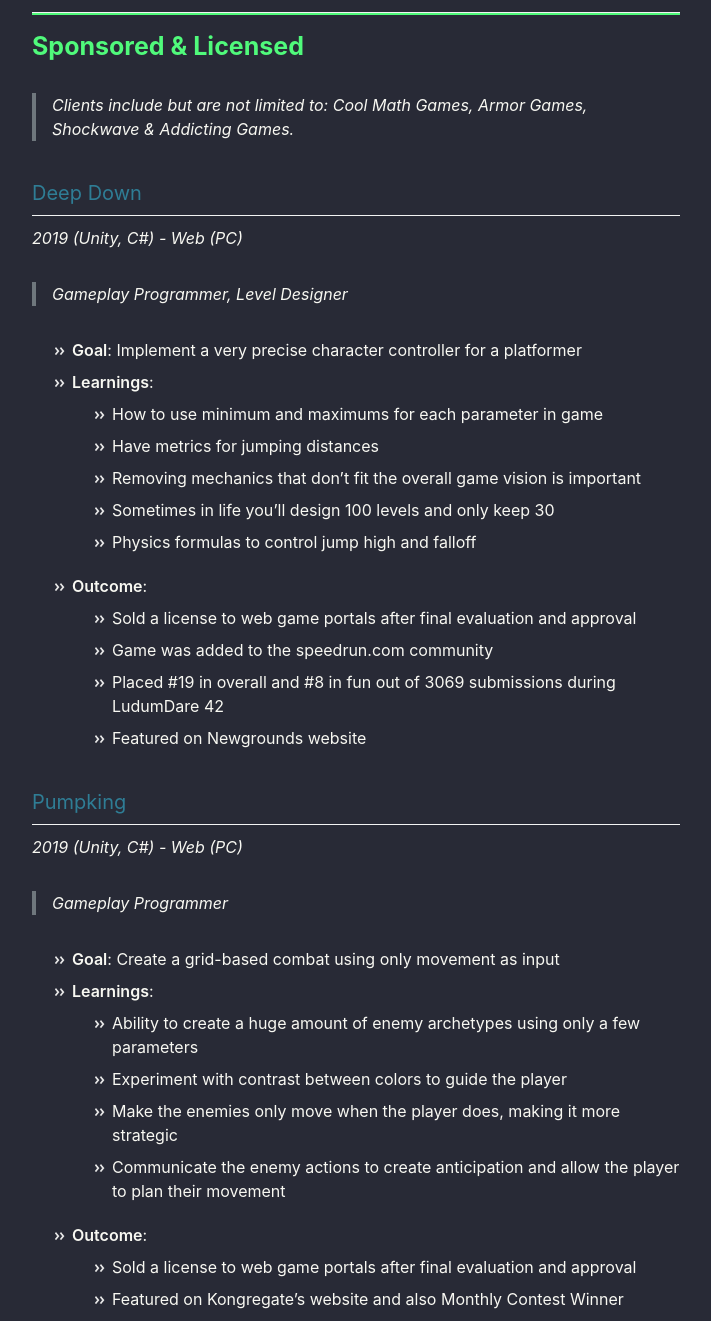
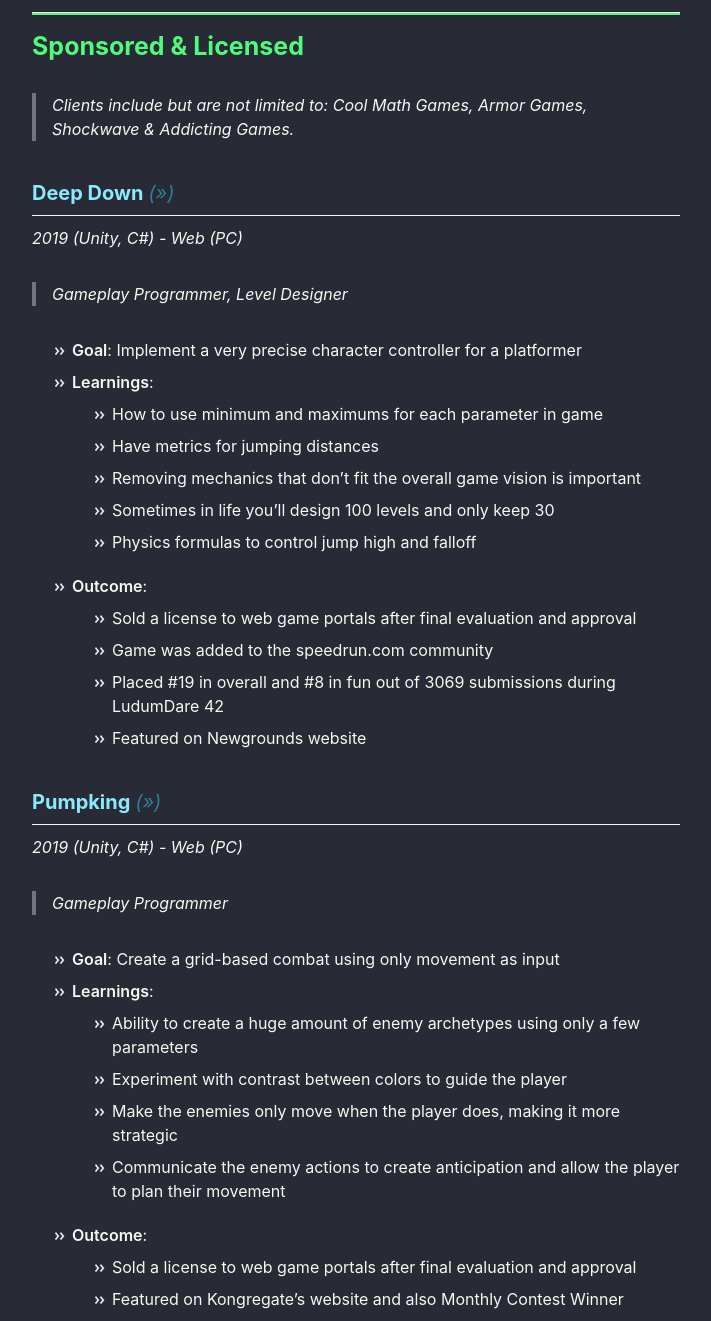
Before and after one commit to nyunesu/nyunesu.github.io, a Jekyll site: the page built from _pages/games.md, in a window 1280 px wide and 1400 px high, scrolled down 630 px, cut to the strip 79-1400 px from the top of the window. Shown: the whole strip, without its empty margins (284-995 px from the left). Built offline with Jekyll 4.4.1, drawn with Linux system fonts in a browser that asks for light colours; cached includes are drawn as plain includes; some of the changed text lies outside the part shown.

Commit message:
Hyperlink Update

```diff
--- a/_pages/games.md
+++ b/_pages/games.md
@@ -11,15 +11,13 @@ permalink: /games/
 
 ----
 
-
-
 # Sponsored & Licensed
 
 > Clients include but are not limited to: Cool Math Games, Armor Games, Shockwave & Addicting Games.
 
 
 
-## **[Deep Down](https://www.newgrounds.com/portal/view/717886)**
+## Deep Down *[(>>)](https://www.newgrounds.com/portal/view/717886)*
 
 *2019 (Unity, C#) - Web (PC)*
 > Gameplay Programmer, Level Designer
@@ -39,10 +37,9 @@ permalink: /games/
 
 
 
-## **[Pumpking](https://www.newgrounds.com/portal/view/741448)**
+## Pumpking *[(>>)](https://www.newgrounds.com/portal/view/741448)*
 
 *2019 (Unity, C#) - Web (PC)*
-
 > Gameplay Programmer
 
 - **Goal**: Create a grid-based combat using only movement as input
@@ -58,10 +55,9 @@ permalink: /games/
 
 
 
-## **[Unnamed Chick Game](https://www.newgrounds.com/portal/view/739986)**
+## Unnamed Chick Game *[(>>)](https://www.newgrounds.com/portal/view/739986)*
 
 *2019 (Unity, C#) - Web (PC)*
-
 > Solo
 
 - **Goal**: Find an interesting way to twist a platformer game by removing one of its core elements: the ability to jump *(freely)*
@@ -76,7 +72,7 @@ permalink: /games/
 
 
 
-## **[Generator](https://nyunesu.itch.io/generator)**
+## Generator *[(>>)](https://nyunesu.itch.io/generator)*
 
 *2019 (Unity, C#) - Web (PC)*
 > Solo
@@ -115,7 +112,7 @@ permalink: /games/
 
 
 
-## **[Snek](https://nyunesu.itch.io/snek)**
+## Snek *[(>>)](https://nyunesu.itch.io/snek)*
 
 *2020 (Unity, C#) - Web (PC)*
 > UX Designer, Gameplay Programmer
@@ -130,7 +127,7 @@ permalink: /games/
 
 
 
-## **[Block Rise](https://github.com/nyunesu/block-rise/releases/latest)**
+## Block Rise *[(>>)](https://github.com/nyunesu/block-rise/releases/latest)*
 
 *2020 (Unity, C#) - Mobile (Android)*
 > Solo
@@ -148,7 +145,7 @@ permalink: /games/
 
 
 
-## **[This Cannon Is Mine](https://youtu.be/1EakJTB7yOY)**
+## This Cannon Is Mine *[(>>)](https://youtu.be/1EakJTB7yOY)*
 
 *2020 (Unity, C#) - Windows (PC)*
 > Solo
@@ -165,7 +162,7 @@ permalink: /games/
 
 
 
-## **[Nameless Archer Prototype](https://streamable.com/zicf0d)**
+## Nameless Archer Prototype *[(>>)](https://streamable.com/zicf0d)*
 
 *2020 (Unity, C#)*
 > Solo
@@ -181,7 +178,7 @@ permalink: /games/
 
 
 
-## **[CockaTune](https://nyunesu.itch.io/cockatune)**
+## CockaTune *[(>>)](https://nyunesu.itch.io/cockatune)*
 
 *2020 (Unity, C#) - Web & Windows (PC)*
 > Gameplay Programmer
@@ -195,7 +192,7 @@ permalink: /games/
 
 
 
-## **[Snetris](https://twitter.com/nyunesu/status/1048719578086477825)**
+## Snetris *[(>>)](https://twitter.com/nyunesu/status/1048719578086477825)*
 
 *2020 (Unity, C#)*
 > Solo
@@ -211,7 +208,7 @@ permalink: /games/
 
 
 
-## **[Coddiwomple](https://streamable.com/6rh0kr)**
+## Coddiwomple *[(>>)](https://streamable.com/6rh0kr)*
 
 *2020 (Unity, C#) - Windows (PC)*
 > Solo
@@ -227,7 +224,7 @@ permalink: /games/
 
 
 
-## **[Project: Hook](https://www.newgrounds.com/projects/games/1429932/preview)**
+## Project: Hook *[(>>)](https://www.newgrounds.com/projects/games/1429932/preview)*
 
 *2018 (Unity, C#) - Windows (PC)*
 > Solo
@@ -243,7 +240,7 @@ permalink: /games/
 
 
 
-## **[Plane](https://nyunejam.itch.io/plane)**
+## Plane *[(>>)](https://nyunejam.itch.io/plane)*
 
 *2020 (Unity, C#) - Windows & Web (PC)*
 > Gameplay Programmer
@@ -256,7 +253,7 @@ permalink: /games/
 
 
 
-## **[Heavy Burden](https://nyunejam.itch.io/heavy-burden)**
+## Heavy Burden *[(>>)](https://nyunejam.itch.io/heavy-burden)*
 
 *2020 (Unity, C#) - Web (PC)*
 > Solo
@@ -270,7 +267,7 @@ permalink: /games/
 
 
 
-## **[Ricochet](https://nyunesu.itch.io/ricochet)**
+## Ricochet *[(>>)](https://nyunesu.itch.io/ricochet)*
 
 *2018 (Unity, C#) - Windows & Web (PC)*
 > Solo
@@ -285,10 +282,9 @@ permalink: /games/
 
 
 
-## **[Timers](https://feedlipe.itch.io/timers)**
+## Timers *[(>>)](https://feedlipe.itch.io/timers)*
 
 *2016 (Game Maker, GML) - Windows (PC)*
-
 > Game Designer
 
 - **Goal**: Create a gameplay based on the theme "Time"
@@ -302,7 +298,7 @@ permalink: /games/
 
 
 
-## **[Rocket Jump](https://nyunesu.itch.io/rocket-jump)**
+## Rocket Jump *[(>>)](https://nyunesu.itch.io/rocket-jump)*
 
 *2018 (Unity, C#) - Windows & Web (PC)*
 > Solo
@@ -316,7 +312,7 @@ permalink: /games/
 
 
 
-## **[Gun Appetit](https://nyunesu.itch.io/gun-appetit)**
+## Gun Appetit *[(>>)](https://nyunesu.itch.io/gun-appetit)*
 
 *2018 (Unity, C#) - Windows (PC)*
 > Gameplay Programmer
@@ -330,7 +326,7 @@ permalink: /games/
 
 
 
-## **[SpeedHooks](https://nyunesu.itch.io/speedhooks)**
+## SpeedHooks *[(>>)](https://nyunesu.itch.io/speedhooks)*
 
 *2018 (Unity, C#) - Windows (PC)*
 > Gameplay Programmer
@@ -345,7 +341,7 @@ permalink: /games/
 
 
 
-## **[Boom Bow](https://nyunesu.itch.io/boom-bow)**
+## Boom Bow *[(>>)](https://nyunesu.itch.io/boom-bow)*
 
 *2019 (Unity, C#) - Windows (PC)*
 > Gameplay Programmer, Game Designer
@@ -359,7 +355,7 @@ permalink: /games/
 
 
 
-## **[Cardformer](https://twitter.com/nyunesu/status/1047935193837969409)**
+## Cardformer *[(>>)](https://twitter.com/nyunesu/status/1047935193837969409)*
 
 *2018 (Unity, C#)*
 > Solo
```
Also changed, not shown: other parts of _pages/games.md (+3 -2 lines).
